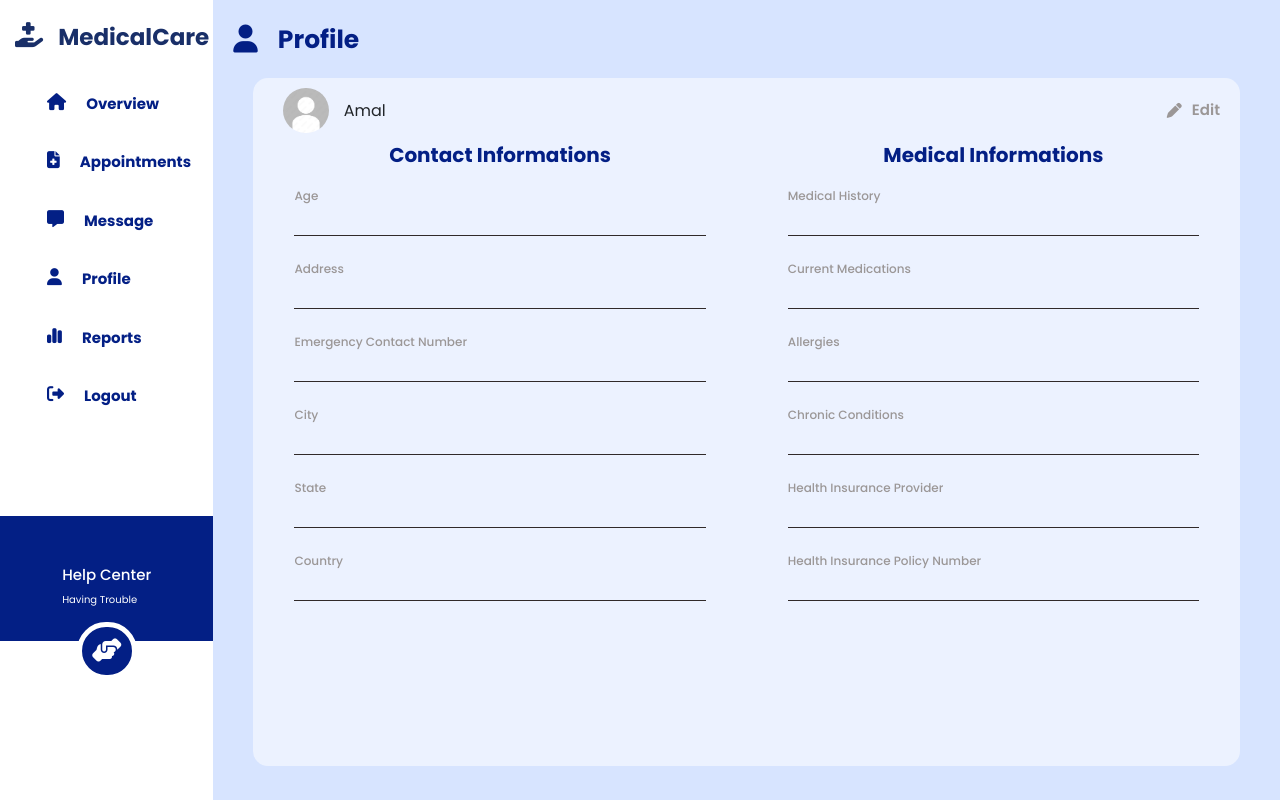
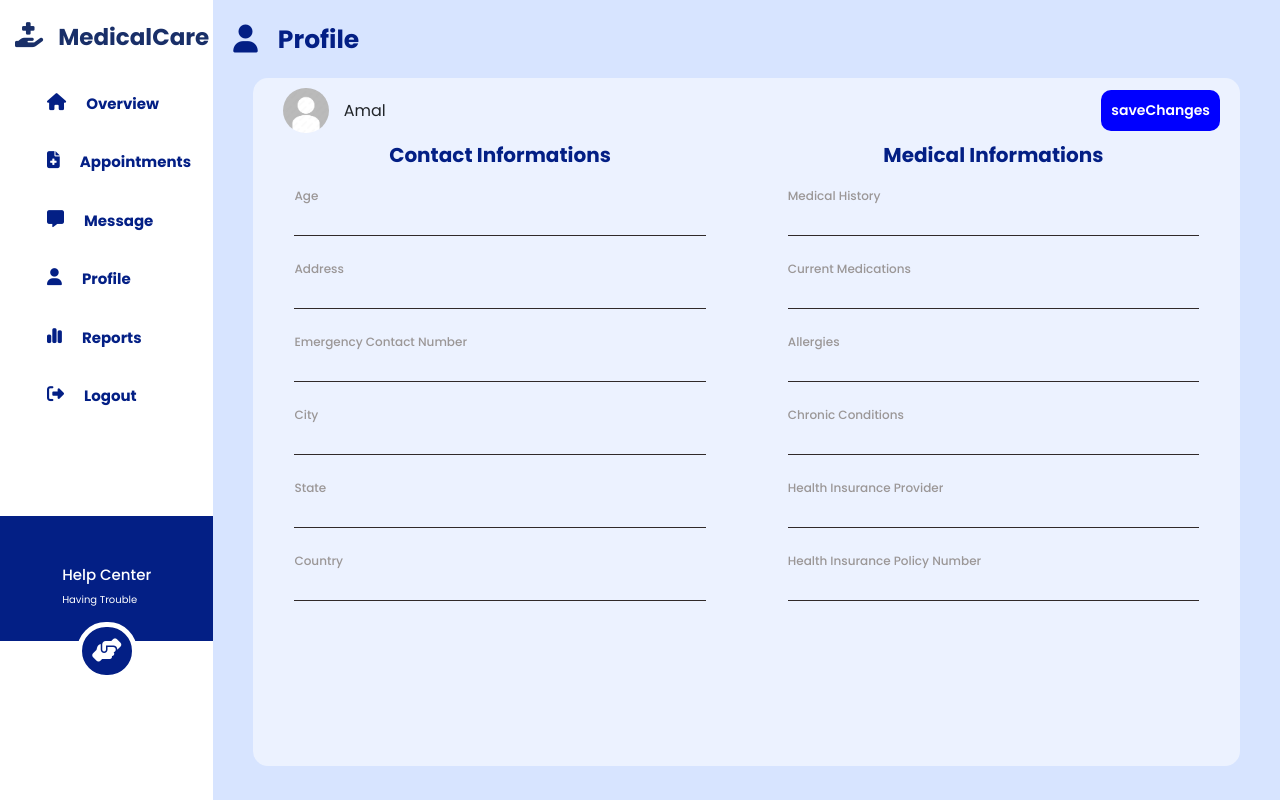
Before and after one commit to sarucm1017/Healthcare_Management-Frontend, a React (Create React App) app: page /patientProfileEdit in a window 1280 px wide. Built offline with nearby package versions, Linux system fonts and the light colour scheme; a web font is replaced by a local one.

Commit message:
profileedit

```diff
--- a/src/Componets/Layout/ProfileSection/patient/PatientProfileEdit.jsx
+++ b/src/Componets/Layout/ProfileSection/patient/PatientProfileEdit.jsx
@@ -32,8 +32,7 @@ const PatientProfileEdit = () => {
                                             <div className="profile_name"><p>Amal</p></div>
                                         </div>
                                         <div className="btn_foredit col-md-6">
-                                            <i className="fa-solid fa-pen"></i>
-                                            <p>Edit</p>
+                                            <button>saveChanges</button>
                                         </div>
                                     </div>
                                     <form action="">
--- a/src/Componets/Layout/ProfileSection/patient/patientProfile.css
+++ b/src/Componets/Layout/ProfileSection/patient/patientProfile.css
@@ -81,3 +81,12 @@
     background-color: transparent;
     width: 100%;
 }
+.btn_foredit button{
+    border: none;
+    padding: 10px;
+    background-color: blue;
+    color: white;
+    border-radius: 10px;
+    font-weight: 600;
+    font-size: 14px;
+}
```
